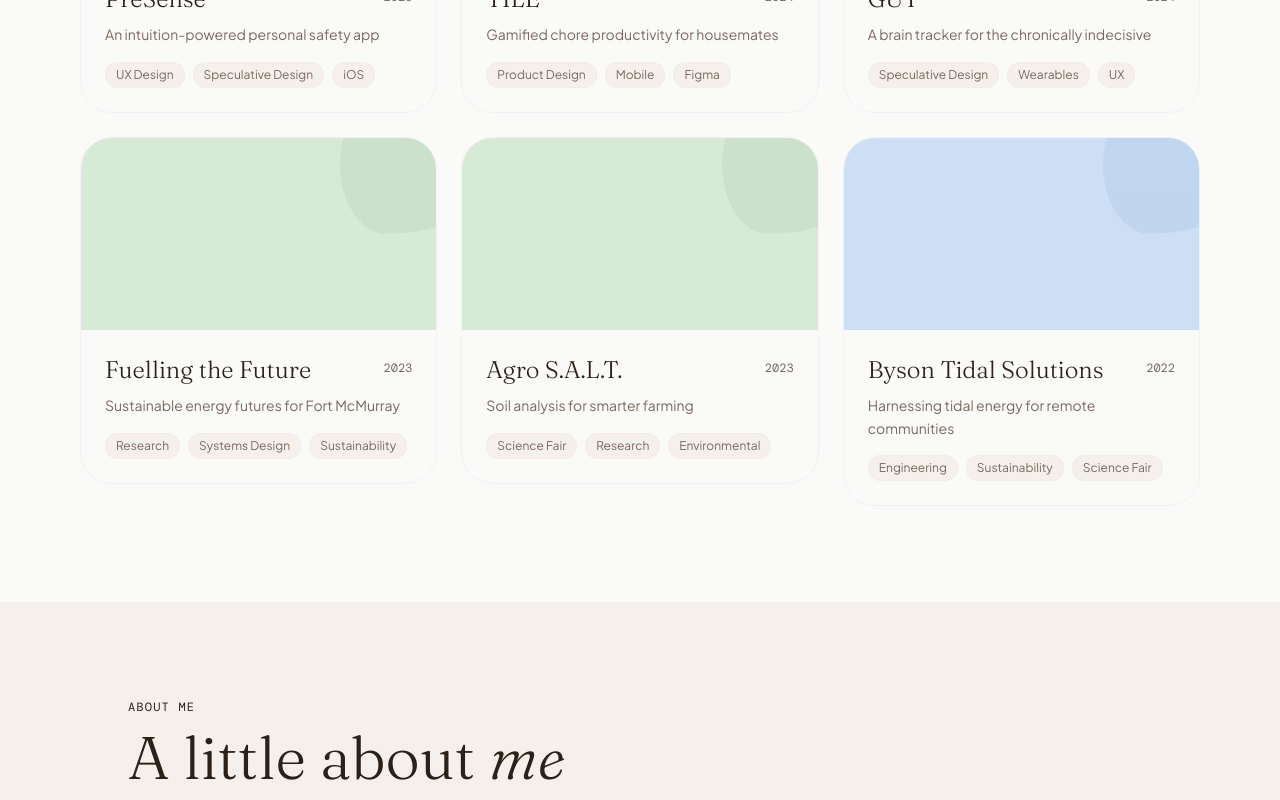
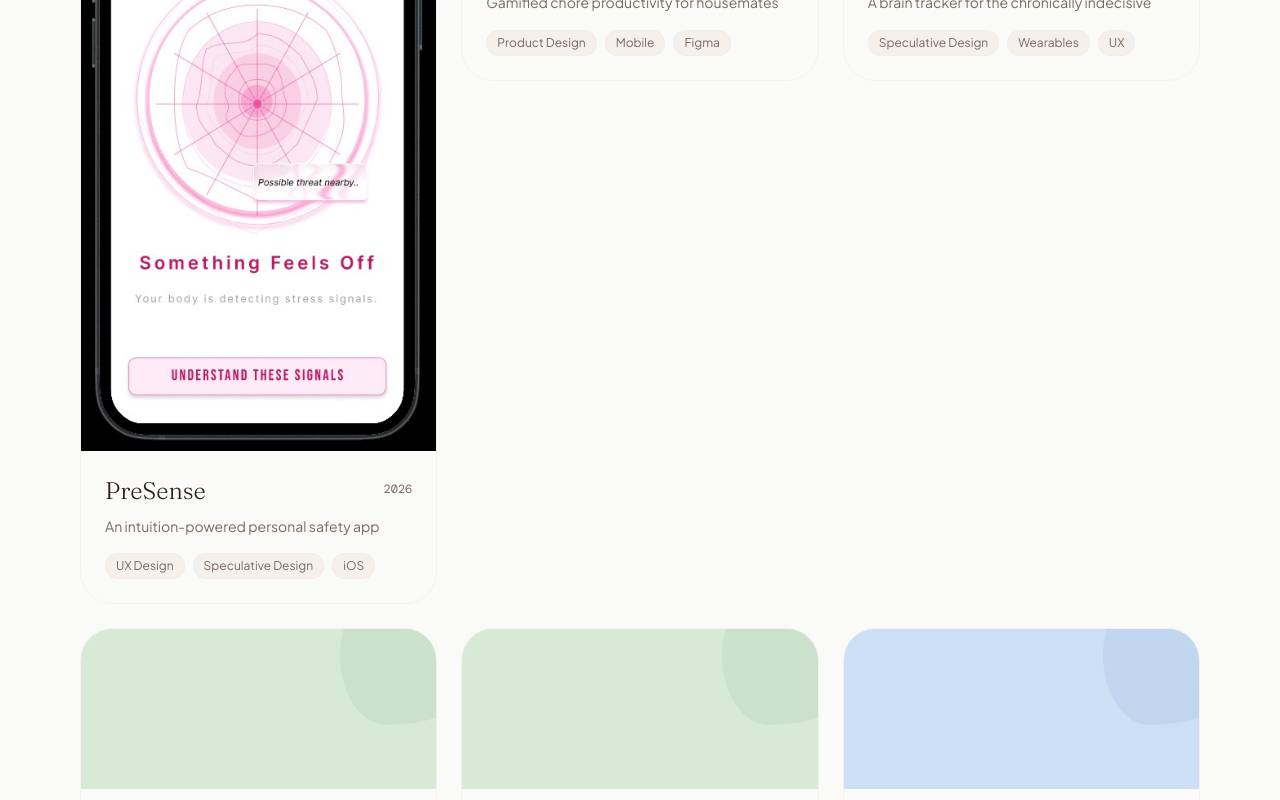
Before and after one commit to lalithyaraavi/lalithya-website, a Next.js app: page / in a window 1280 px wide. Shown: the part 1340-2140 px from the top of the page. Built offline with nearby package versions, Linux system fonts and the light colour scheme; a web font is replaced by a local one.

Commit message:
project card height based on image size

```diff
--- a/src/components/ProjectCard.tsx
+++ b/src/components/ProjectCard.tsx
@@ -14,24 +14,19 @@ export default function ProjectCard({ project, index }: { project: Project; inde
     >
       <Link href={`/projects/${project.slug}`} className="group block rounded-4xl overflow-hidden border border-rose-light/40 hover:border-rose-DEFAULT/60 transition-all duration-300 hover:shadow-xl hover:shadow-rose-light/30">
         {/* Card header */}
-        <div className="h-48 relative overflow-hidden" style={{ backgroundColor: project.color }}>
-          {project.image || project.images?.[0] ? (
+        {project.image || project.images?.[0] ? (
+          <div className="relative overflow-hidden" style={{ backgroundColor: project.color }}>
             <img
               src={project.images?.[0] ?? project.image}
               alt={project.title}
-              className="absolute inset-0 w-full h-full object-cover"
+              className="w-full h-auto block"
             />
-          ) : (
+          </div>
+        ) : (
+          <div className="h-40 relative overflow-hidden" style={{ backgroundColor: project.color }}>
             <div className="absolute -right-8 -top-8 w-32 h-32 rounded-full opacity-40 blob" style={{ backgroundColor: project.color, filter: "saturate(1.4) brightness(0.9)" }} />
-          )}
-          {project.featured && (
-            <div className="absolute bottom-4 left-6">
-              <span className="inline-block px-3 py-1 rounded-full bg-rose-DEFAULT text-cream-DEFAULT text-xs font-mono">
-                ✦ Featured
-              </span>
-            </div>
-          )}
-        </div>
+          </div>
+        )}
 
         {/* Content */}
         <div className="p-6 bg-cream-DEFAULT">
```
